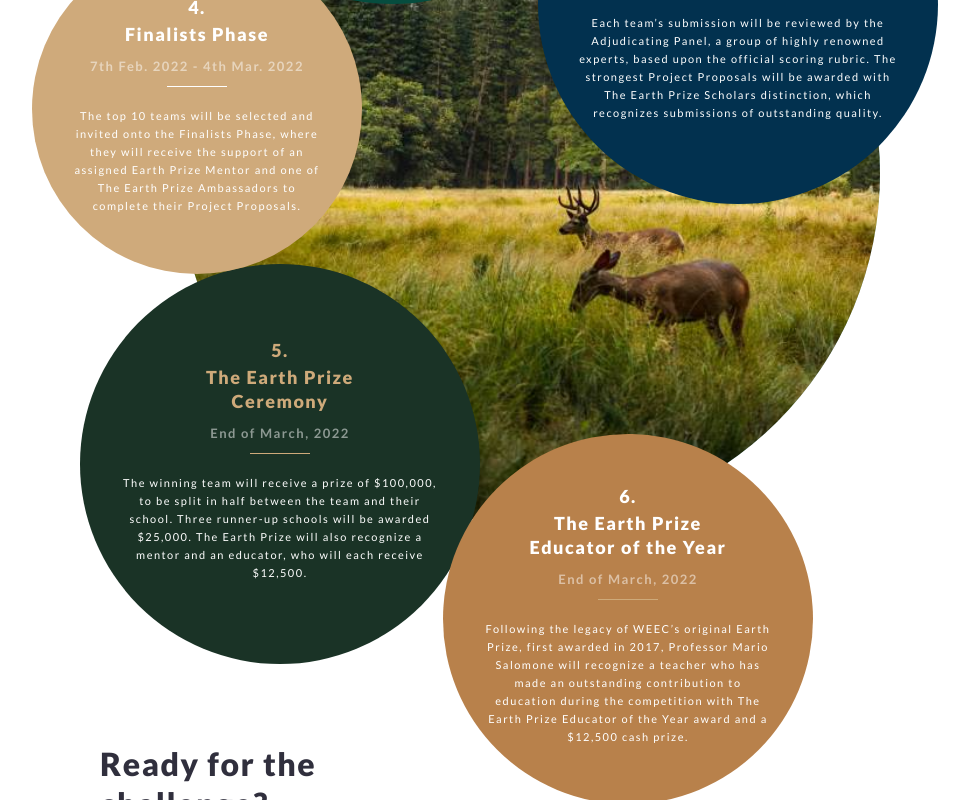
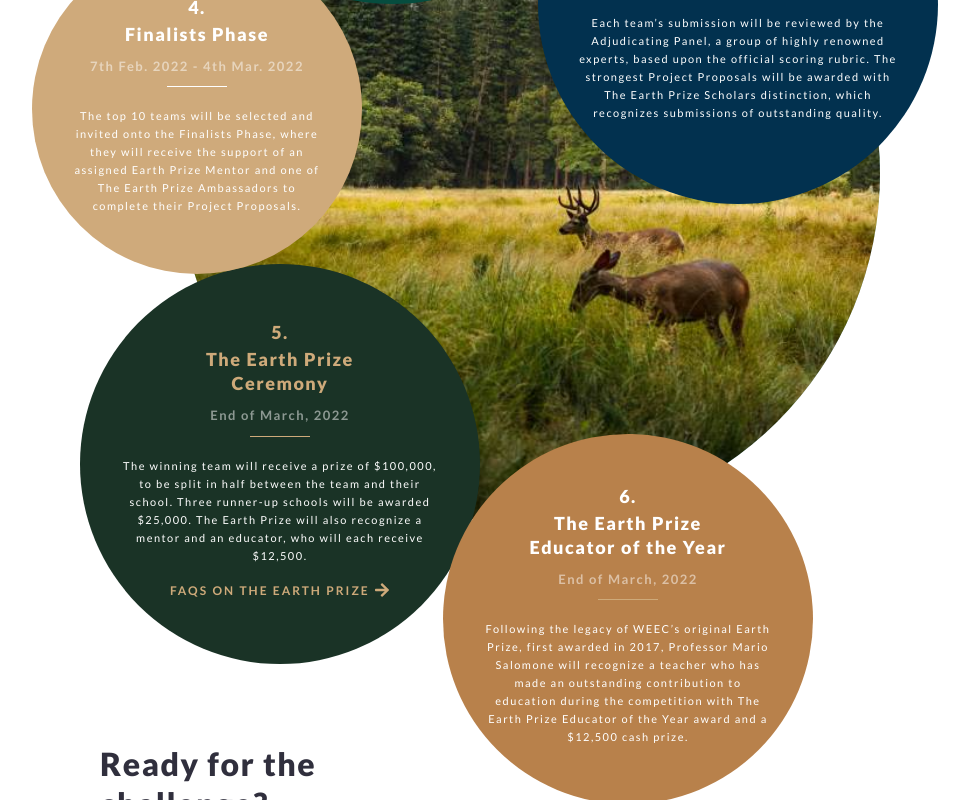
Before and after one commit to GaddMaster/earth-foundation, a Next.js app: page /earth-prize in a window 1280 px wide. Shown: the part 1426-2226 px from the top of the page, without its empty margins (130-1099 px from the left). Built offline with nearby package versions, Linux system fonts and the light colour scheme.

Commit message:
Issues 1 fixes

```diff
--- a/assets/content.js
+++ b/assets/content.js
@@ -384,7 +384,7 @@ const faqsEarthPrize = [
             },
             {
                 question: 'Who are The Earth Prize Mentors?',
-                answer: 'The Earth Prize Mentors are university students who are passionate about sustainability and entrepreneurship and looking for an opportunity to share their knowledge. Mentors will answer participants’ questions on The Earth Prize platform and provide advice and support on students’ project proposals.',
+                answer: 'The Earth Prize Mentors are university students who are passionate about sustainability and entrepreneurship and looking for an opportunity to share their knowledge. Mentors will answer participants’ questions on The Earth Prize platform and provide advice and support on students’ submissions.',
             },
             {
                 question: 'How will the students and mentors interact?',
--- a/pages/cookie-policy.jsx
+++ b/pages/cookie-policy.jsx
@@ -22,6 +22,7 @@ const PrivacyPolicy = () => {
         >
             <div className={styles.container}>
                 <h1>THE EARTH FOUNDATION COOKIE POLICY</h1>
+                <p className={styles.centered}><b>Last update: 25th March, 2021</b></p><br />
                 <p className={styles.centered}>We use cookies on this website <Link href="/">https://earth-foundation.org</Link> (the “Website”), as explained in this cookie policy. Below, you can find detailed information about the types of our cookies, their purposes, and your right to manage cookies.</p>
                 <h2><span>1.</span> WHO IS RESPONSIBLE FOR COOKIES ON THE WEBSITE?</h2>
                 <p>The data controller that is responsible for the processing of personal data through the Website, including placing first-party cookies, is The Earth Foundation having a registered address at 15 Rue de Rive, 1204 Genève, Switzerland, and the registration number CHE-439.560.973 (“<b>we</b>”, “<b>us</b>”, or “<b>our</b>”).</p>
--- a/pages/copyright-policy.jsx
+++ b/pages/copyright-policy.jsx
@@ -20,6 +20,7 @@ const CopyrightPolicy = () => {
         >
             <div className={styles.container}>
                 <h1>THE EARTH FOUNDATION COPYRIGHT POLICY</h1>
+                <p className={styles.centered}><b>Last update: 25th March, 2021</b></p><br />
                 <p className={styles.centered}>This Earth Foundation Copyright Policy is incorporated by reference into <Link href="/terms-and-conditions">The Earth Foundation Terms and Conditions</Link> (the “<b>Terms</b>”) and forms a part thereto. Any capitalized terms not defined herein have the meaning defined in the Terms.</p>
                 <h2><span>1.</span> YOUR CONTENT</h2>
                 <p>By submitting any content to us through the Website (other than personal data) (“Your Content”), you grant us unrestricted, sub-licensable, royalty-free, perpetual, and irrevocable rights to use, distribute, advertise, adapt, remix, modify, publicly display, excerpt, prepare derivative works of, and reproduce Your Content for the purposes of carrying out our legitimate interests (e.g. to offer, maintain, and promote the Website).</p>
--- a/pages/earth-prize.jsx
+++ b/pages/earth-prize.jsx
@@ -152,6 +152,13 @@ const EarthPrize = () => {
                             <div className = {styles.desc}>
                                 <span>The winning team will receive a prize of $100,000, to be split in half between the team and their school. Three runner-up schools will be awarded $25,000. The Earth Prize will also recognize a mentor and an educator, who will each receive $12,500.</span>
                             </div>
+                            <Link href = "/faqs-earth-prize">
+                                <div className = {styles.link}>
+                                    <div className = {styles.label}>
+                                        <div className = {styles.line}>FAQs on The Earth Prize <FontAwesomeIcon icon = {faArrowRight} /></div>
+                                    </div>
+                                </div>
+                            </Link>
                         </div>
                     </div>
                     <div className = {`${styles.circle} ${styles.educator}`}>
--- a/pages/privacy-policy.jsx
+++ b/pages/privacy-policy.jsx
@@ -22,6 +22,7 @@ const PrivacyPolicy = () => {
         >
             <div className={styles.container}>
                 <h1>THE EARTH FOUNDATION PRIVACY POLICY</h1>
+                <p className={styles.centered}><b>Last update: 25th March, 2021</b></p><br />
                 <p className={styles.centered}>This privacy policy explains in detail how we collect, use, and disclose your personal data. It also informs you about the choices that you have with respect to your personal data. Please read this privacy policy carefully before submitting any personal data to us.</p>
                 <h2><span>1.</span> GENERAL INFORMATION</h2>
                 <p className={styles.subtitle}><b>Here you can find some general information about us and our website.</b></p>
--- a/pages/terms-and-conditions.jsx
+++ b/pages/terms-and-conditions.jsx
@@ -21,6 +21,7 @@ const TermsAndConditions = () => {
         >
             <div className={styles.container}>
                 <h1>THE EARTH FOUNDATION TERMS AND CONDITIONS</h1>
+                <p className={styles.centered}><b>Last update: 25th March, 2021</b></p><br />
                 <p className={styles.centered}>By accessing or using The Earth Foundation website, you agree to be legally bound by these Earth Foundation Terms and Conditions. Please read this document carefully. If you do not agree with one or more provisions, you should not use this website.</p>
                 <h2><span>1.</span> GENERAL INFORMATION</h2>
                 <p>1.1 These Earth Foundation Terms and Conditions (the “<b>Terms</b>”) constitute a legally binding agreement between The Earth Foundation having a registered address at 15 Rue de Rive, 1204 Genève, Switzerland, and the registration number CHE-439.560.973 (“<b>we</b>”, “<b>us</b>”, and “<b>our</b>”) and an individual user or an entity (“<b>you</b>” and “<b>your</b>”) accessing the website <a href="https://earth-foundation.org" target="_blank">https://earth-foundation.org</a>, the related services, and other websites controlled by us (collectively, the “<b>Website</b>”).</p>
--- a/styles/earth.prize.module.scss
+++ b/styles/earth.prize.module.scss
@@ -94,11 +94,17 @@
                     .label {
                         display: flex;
                         flex-direction: column;
-                        margin: 0px 16px 0px 0px;
                         line-height: 20px;
                         font-size: 12px;
                         letter-spacing: 2px;
                         text-transform: uppercase;
+
+                        svg {
+                            width: 16px;
+                            height: 16px;
+                            position: relative;
+                            top: 2px;
+                        }
                     }
                     .icon {
                         margin: 5px 0px -2px 0px;
@@ -254,7 +260,9 @@
                 }
             }
         }
-        .line { margin: 0px 0px 0px 0px; }
+        .line {
+            margin: 0px 0px 0px 0px;
+        }
     }
 
     .become {
```
